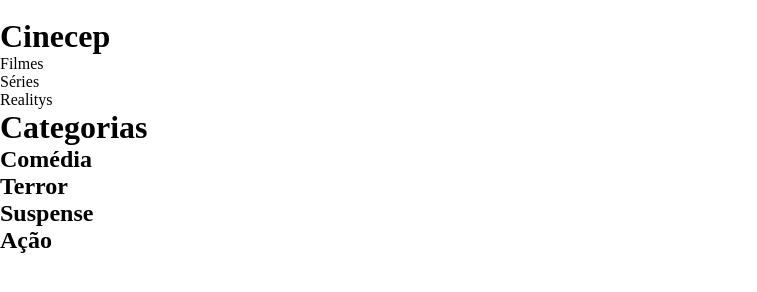
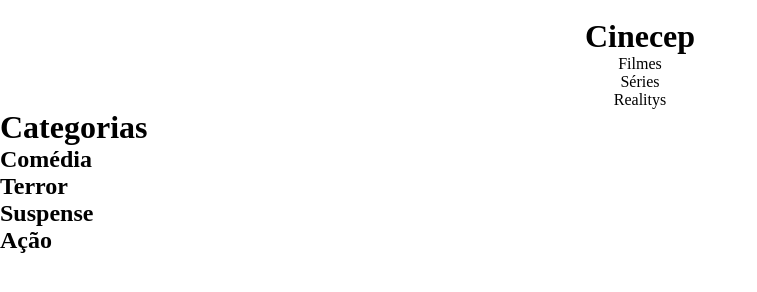
Before and after one commit to Elliot-developer/Cinecep, a plain HTML site: page index.html in a window 1280 px wide. Shown: the whole page, without its empty margins (0-757 px from the left). Drawn offline with Linux system fonts and the light colour scheme.

Commit message:
começo topo

```diff
--- a/css/style.css
+++ b/css/style.css
@@ -3,3 +3,21 @@
     padding: 0;
 
 }
+
+.logo h1 {
+    text-align: center;
+}
+
+.menu {
+
+}
+
+.menu ul {
+
+}
+
+.menu ul li {
+    display: flex;
+    justify-content: space-evenly;
+    list-style: none;
+}
--- a/index.html
+++ b/index.html
@@ -10,12 +10,17 @@
 <body>
     <div id="topo">
         <img src="">
+        <div class="logo">
             <h1>Cinecep</h1>
+        </div>
+
+        <div class="menu">
             <ul>
                 <li>Filmes</li>
                 <li>Séries</li>
                 <li>Realitys</li>
             </ul>
+        </div>
     </div>
 
     <div id="content">
```
Lines whose indentation alone changed are shown as unchanged.
